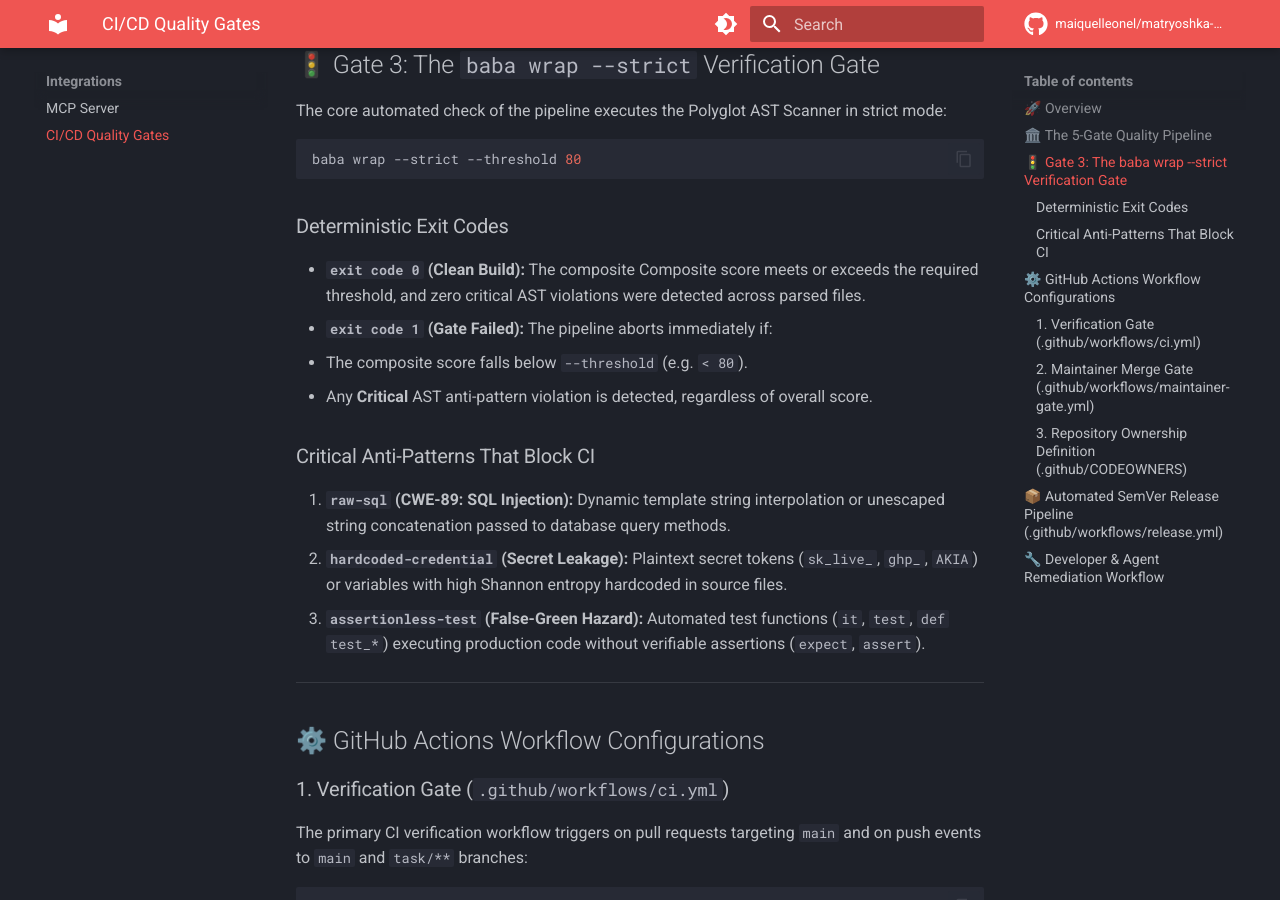
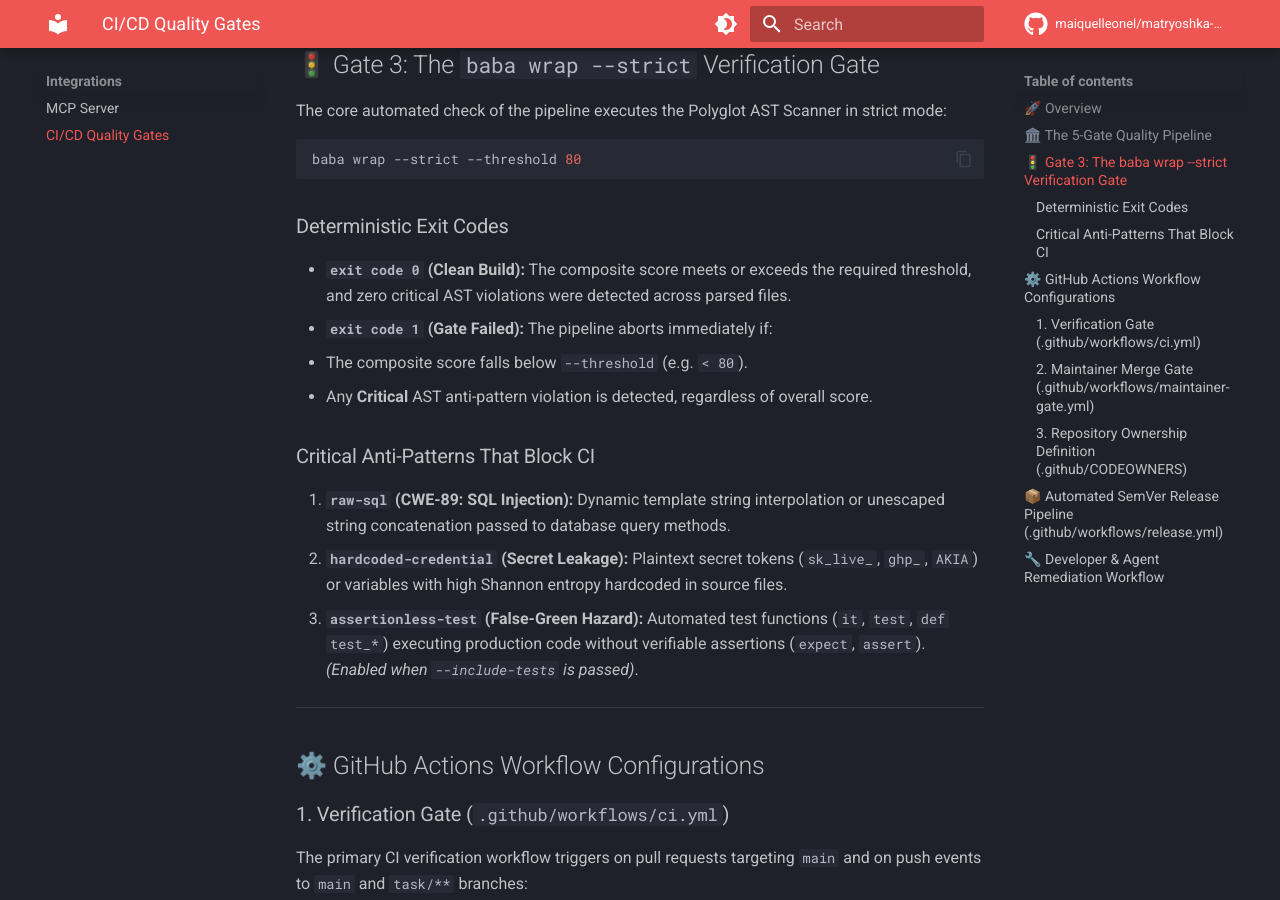
Before and after one commit to maiquelleonel/matryoshka-harness, an MkDocs documentation site: the page built from docs/guide/integrations/ci-cd-gates.md, in a window 1280 px wide and 900 px high, scrolled down 1414 px. Built offline with MkDocs 1.6.1 and Material for MkDocs 9.7.7, drawn with Linux system fonts in a browser that asks for light colours; comment, search, counter and statistics services are not loaded.

Commit message:
docs(integrations): clean up typos and clarify include-tests flag on assertionless rule

````diff
--- a/docs/guide/integrations/ci-cd-gates.md
+++ b/docs/guide/integrations/ci-cd-gates.md
@@ -42,7 +42,7 @@ baba wrap --strict --threshold 80
 ```
 
 ### Deterministic Exit Codes
-* **`exit code 0` (Clean Build):** The composite Composite score meets or exceeds the required threshold, and zero critical AST violations were detected across parsed files.
+* **`exit code 0` (Clean Build):** The composite score meets or exceeds the required threshold, and zero critical AST violations were detected across parsed files.
 * **`exit code 1` (Gate Failed):** The pipeline aborts immediately if:
   1. The composite score falls below `--threshold` (e.g. `< 80`).
   2. Any **Critical** AST anti-pattern violation is detected, regardless of overall score.
@@ -50,7 +50,7 @@ baba wrap --strict --threshold 80
 ### Critical Anti-Patterns That Block CI
 1. **`raw-sql` (CWE-89: SQL Injection):** Dynamic template string interpolation or unescaped string concatenation passed to database query methods.
 2. **`hardcoded-credential` (Secret Leakage):** Plaintext secret tokens (`sk_live_`, `ghp_`, `AKIA`) or variables with high Shannon entropy hardcoded in source files.
-3. **`assertionless-test` (False-Green Hazard):** Automated test functions (`it`, `test`, `def test_*`) executing production code without verifiable assertions (`expect`, `assert`).
+3. **`assertionless-test` (False-Green Hazard):** Automated test functions (`it`, `test`, `def test_*`) executing production code without verifiable assertions (`expect`, `assert`). *(Enabled when `--include-tests` is passed)*.
 
 ---
 
````
